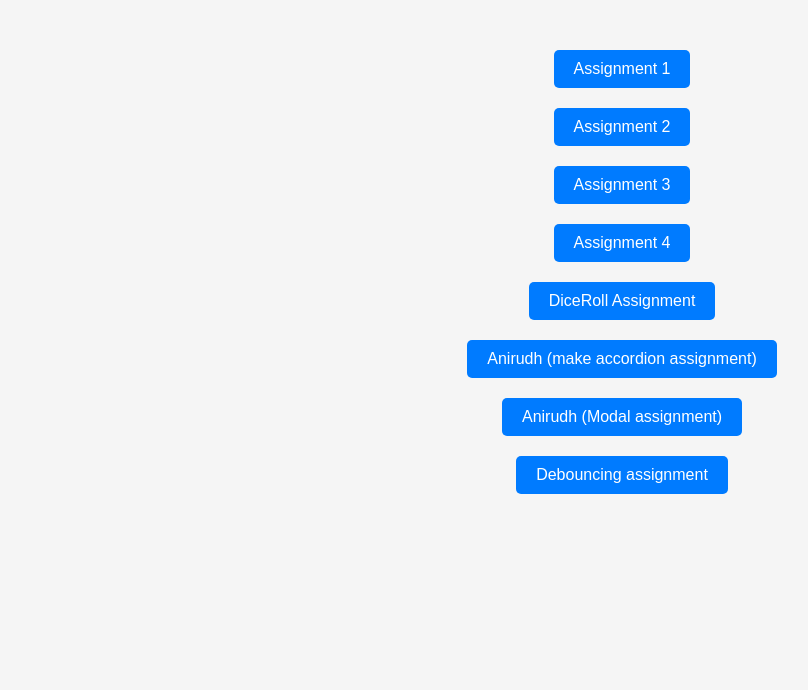
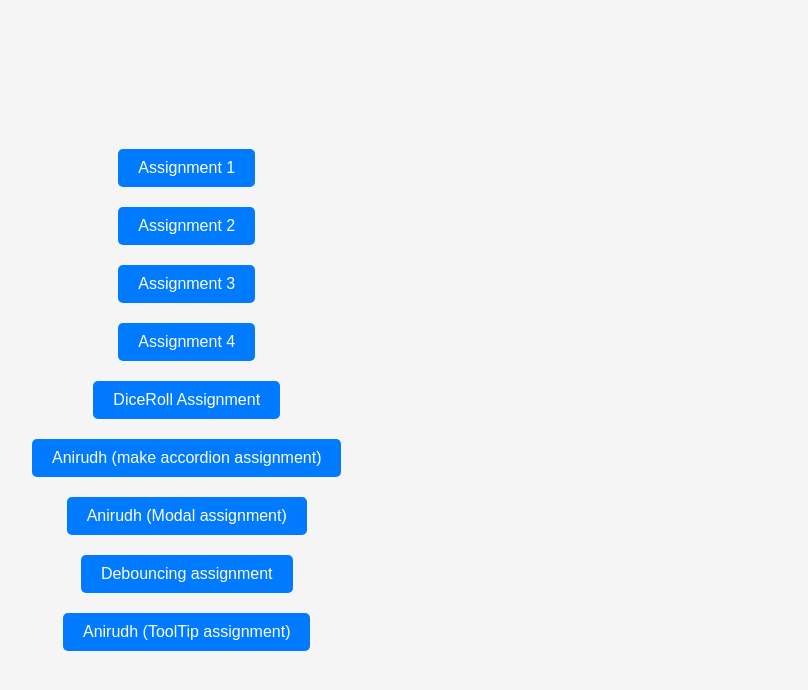
Before and after one commit to Aryan-Jangir-ZS/ReactTraining, a React (Vite) app: page / in a window 1280 px wide. Shown: the top 690 px of the page, without its empty margins (18-826 px from the left). Built offline with nearby package versions, Linux system fonts and the light colour scheme.

Commit message:
Tool tip assignment with outside click functionality

```diff
--- a/src/App.css
+++ b/src/App.css
@@ -19,6 +19,49 @@ body, html {
   justify-content: center;
   align-items: end;
   background-color: red;
+}
+
+:root {
+  font-family: Inter, system-ui, Avenir, Helvetica, Arial, sans-serif;
+  line-height: 1.5;
+  font-weight: 400;
+
+  color-scheme: light dark;
+  color: rgba(255, 255, 255, 0.87);
+  background-color: #242424;
+
+  font-synthesis: none;
+  text-rendering: optimizeLegibility;
+  -webkit-font-smoothing: antialiased;
+  -moz-osx-font-smoothing: grayscale;
+}
+
+body {
+  margin: 0;
+  display: flex;
+  place-items: center;
+  min-width: 320px;
+  min-height: 100vh;
+}
+
+h1 {
+  font-size: 3.2em;
+  line-height: 1.1;
+}
+
+button {
+  border-radius: 8px;
+  border: 1px solid transparent;
+  padding: 0.6em 1.2em;
+  font-size: 1em;
+  font-weight: 500;
+  font-family: inherit;
+  cursor: pointer;
+  transition: border-color 0.25s;
+}
+button:focus,
+button:focus-visible {
+  background-color: lightgreen;
 }
 
 .bottom-div h1 {
--- a/src/App.jsx
+++ b/src/App.jsx
@@ -10,6 +10,7 @@ import DiceRollassignment from './Day11/DiceRollassignment';
 import Accordion from './Day12/Accordion';
 import Modal from './Day13Test1/Modal';
 import Debouncing from './Day13Test2/Debouncing';
+import ToolTipDemo from './Day14/ToolTipDemo';
 
 function App() {
   const [activeAssignment, setActiveAssignment] = useState(null);
@@ -71,6 +72,13 @@ function App() {
           <Debouncing/>
       ),
     },
+    {
+      id: 'assignment9',
+      label: 'Anirudh (ToolTip assignment)',
+      component: (
+          <ToolTipDemo/>
+      ),
+    },
   ];
 
   return (
--- /dev/null
+++ b/src/Day14/ToolTip.css
@@ -0,0 +1,85 @@
+* {
+    padding: 0;
+    margin: 0;
+    box-sizing: border-box;
+  }
+
+  :root {
+    --color-blue: #4635b1;
+    --color-purple: #b771e5;
+    --color-green: #aeea94;
+    --color-yellow: #fffbca;
+  }
+
+  main {
+    display: grid;
+    grid-template-columns: repeat(3, 1fr);
+    grid-template-rows: repeat(3, 1fr);
+    background: var(--color-purple);
+    height: 100vh;
+    width: 100vw;
+    gap: 5px;
+  }
+
+  .card {
+    background-color: var(--color-yellow);
+    display: grid;
+    place-items: center;
+  }
+
+  button {
+    background-color: var(--color-green);
+    color: var(--color-blue);
+  }
+
+  span {
+    background-color: var(--color-purple);
+    color: var(--color-yellow);
+    padding: 4px 8px;
+    border-radius: 12px;
+    cursor: default;
+  }
+
+
+  :root {
+    font-family: Inter, system-ui, Avenir, Helvetica, Arial, sans-serif;
+    line-height: 1.5;
+    font-weight: 400;
+
+    color-scheme: light dark;
+    color: rgba(255, 255, 255, 0.87);
+    background-color: #242424;
+
+    font-synthesis: none;
+    text-rendering: optimizeLegibility;
+    -webkit-font-smoothing: antialiased;
+    -moz-osx-font-smoothing: grayscale;
+  }
+
+  body {
+    margin: 0;
+    display: flex;
+    place-items: center;
+    min-width: 320px;
+    min-height: 100vh;
+  }
+
+  h1 {
+    font-size: 3.2em;
+    line-height: 1.1;
+  }
+
+  button {
+    border-radius: 8px;
+    border: 1px solid transparent;
+    padding: 0.6em 1.2em;
+    font-size: 1em;
+    font-weight: 500;
+    font-family: inherit;
+    cursor: pointer;
+    transition: border-color 0.25s;
+  }
+  button:focus,
+  button:focus-visible {
+    background-color: lightgreen;
+  }
--- /dev/null
+++ b/src/Day14/ToolTipDemo.jsx
@@ -0,0 +1,116 @@
+import { useState, useRef, useEffect } from "react";
+import "./ToolTip.css";
+
+const Tooltips = [
+  { text: "text1", alignment: "top" },
+  { text: "text2", alignment: "top" },
+  { text: "text3", alignment: "top" },
+  { text: "text4", alignment: "left" },
+  { text: "text5", alignment: "top" },
+  { text: "text6", alignment: "right" },
+  { text: "text7", alignment: "bottom" },
+  { text: "text8", alignment: "bottom" },
+  { text: "text9", alignment: "bottom" },
+];
+
+
+
+const Tooltip = ({ text, alignment = "top", children, isButton = false }) => {
+  const [showText, setShowText] = useState(false);
+
+  const ref = useRef(null);
+
+
+
+  useEffect(() => {
+
+    const handleClickOutside = (event) => {
+      if (ref.current && !ref.current.contains(event.target)) {
+        setShowText(false);
+      }
+    };
+
+    document.addEventListener('mousedown', handleClickOutside);
+
+    return () => {
+      document.removeEventListener('mousedown', handleClickOutside);
+    };
+  }, []);
+
+  const generalStyle = {
+    position: "absolute",
+    backgroundColor: "black",
+    color: "white",
+    padding: "5px 10px",
+    borderRadius: "4px",
+    fontSize: "12px",
+    zIndex: 5,
+    whiteSpace: "nowrap",
+  };
+
+  const alignmentClass = {
+    top: { top: "-50px", left: "35%", transform: "translateX(-50%)" },
+    bottom: { bottom: "-50px", left: "35%", transform: "translateX(-50%)" },
+    left: { top: "-30%", left: "-70px", transform: "translateY(-50%)" },
+    right: { top: "-30%", right: "-70px", transform: "translateY(-50%)" },
+  };
+
+  return (
+    <div
+      ref={ref}
+      style={{
+        position: "relative",
+        cursor: "pointer",
+      }}
+      {...(isButton
+        ? {
+            onClick: () => setShowText(!showText),
+          }
+        : {
+            onMouseEnter: () => setShowText(true),
+            onMouseLeave: () => setShowText(false),
+          })}
+    >
+      {showText && (
+        <div style={{ ...generalStyle, ...alignmentClass[alignment] }}>
+          {text}
+        </div>
+      )}
+      {children}
+    </div>
+  );
+};
+
+const Button = ({ text, alignment }) => {
+  return (
+    <Tooltip text={text} alignment={alignment} isButton={true}>
+      <button>Click Me</button>
+    </Tooltip>
+  );
+};
+
+const Hover = ({ text, alignment }) => {
+  return (
+    <Tooltip text={text} alignment={alignment}>
+      <span>Hover over me</span>
+    </Tooltip>
+  );
+};
+
+const ToolTipDemo = () => {
+    return (
+        <main className="main">
+      {Array.from({ length: 9 }).map((_, i) => (
+        <div className="card" key={i}>
+          {i % 2 === 0 ? (
+            <Button text={Tooltips[i].text} alignment={Tooltips[i].alignment} />
+          ) : (
+            <Hover text={Tooltips[i].text} alignment={Tooltips[i].alignment} />
+          )}
+        </div>
+      ))}
+    </main>
+    )
+}
+
+export default ToolTipDemo;
```
